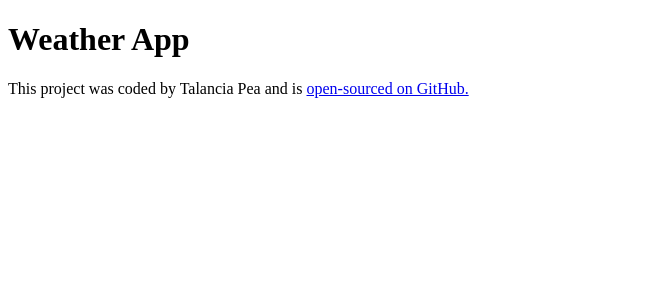
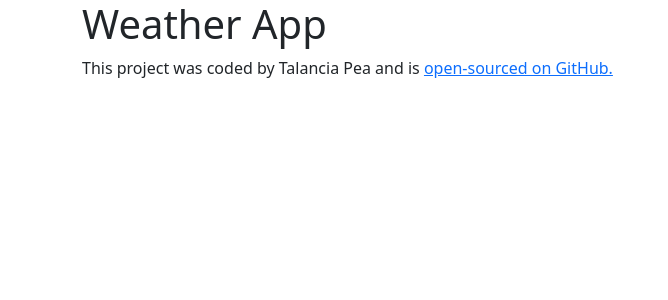
Before and after one commit to tpea85/react-weather-app1, a React (Create React App) app: page / in a window 1280 px wide. Shown: the top 300 px of the page, without its empty margins (0-668 px from the left). Built offline with nearby package versions, Linux system fonts and the light colour scheme.

Commit message:
Added Bootstrap and H1

```diff
--- a/package.json
+++ b/package.json
@@ -6,6 +6,7 @@
     "@testing-library/jest-dom": "^5.17.0",
     "@testing-library/react": "^13.4.0",
     "@testing-library/user-event": "^13.5.0",
+    "bootstrap": "^5.3.2",
     "react": "^18.2.0",
     "react-dom": "^18.2.0",
     "react-scripts": "5.0.1",
--- a/src/App.js
+++ b/src/App.js
@@ -4,6 +4,7 @@ import './App.css';
 export default function App() {
   return (
   <div className="App">
+    <div className="container">
    <h1>Weather App </h1>
     <footer>
 This project was coded by Talancia Pea and is {""}
@@ -13,5 +14,6 @@ This project was coded by Talancia Pea and is {""}
     >open-sourced on GitHub.</a>
     </footer>
   </div>
+  </div>
   );
 }
--- a/src/index.js
+++ b/src/index.js
@@ -1,6 +1,7 @@
 import React from 'react';
 import ReactDOM from 'react-dom/client';
 import './index.css';
+import 'bootstrap/dist/css/bootstrap.css';
 import App from './App';
 import reportWebVitals from './reportWebVitals';
 
```
Also changed, not shown: 1 other file (tests, documents, lock files or other folders).
